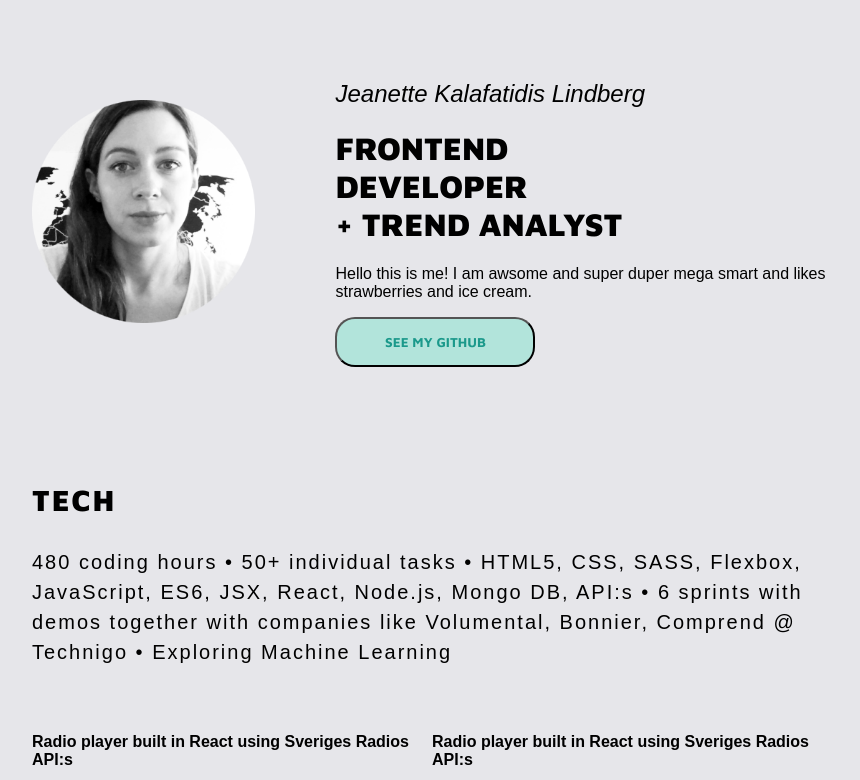
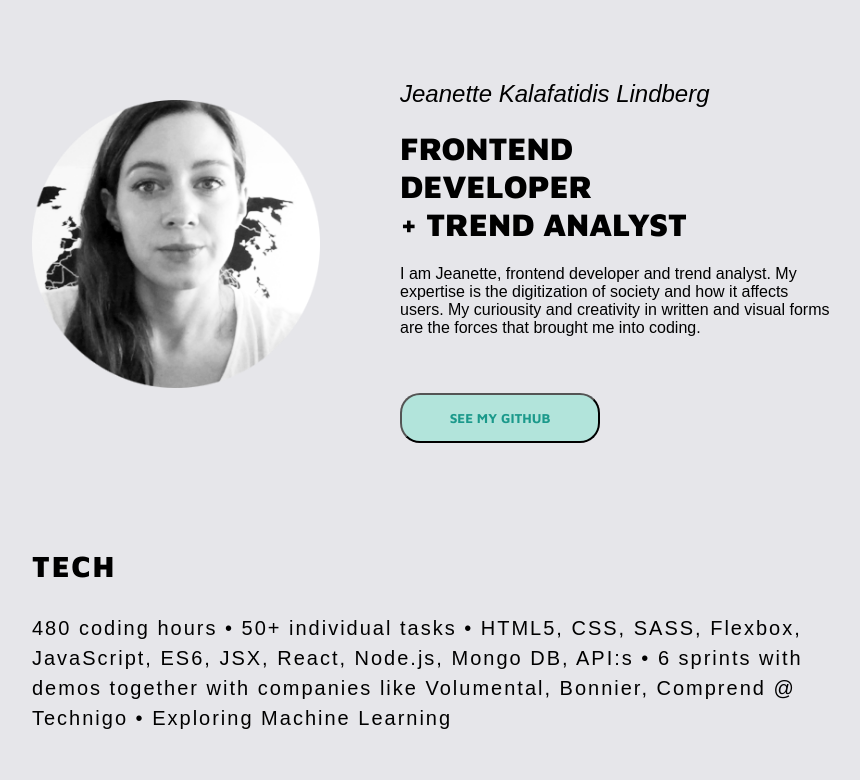
Before and after one commit to aejlindberg/portfolio, a React app in the folder react-starter-1.4.1/: page / in a window 1280 px wide. Shown: the top 780 px of the page, without its empty margins (208-1068 px from the left). Built offline with nearby package versions, Linux system fonts and the light colour scheme; a web font is replaced by a local one.

Commit message:
Added about me text

```diff
--- a/react-starter-1.4.1/src/components/landingPage.js
+++ b/react-starter-1.4.1/src/components/landingPage.js
@@ -16,8 +16,10 @@ class LandingPage extends React.Component {
             <div className="aboutMeText">
               <h2>Jeanette Kalafatidis Lindberg</h2>
               <h1>FRONTEND<br />DEVELOPER<br />+ TREND ANALYST</h1>
-              <p>Hello this is me! I am awsome and super duper
-              mega smart and likes strawberries and ice cream.
+              <p>I am Jeanette, frontend developer and trend analyst.
+              My expertise is the digitization of society and how it
+              affects users. My curiousity and creativity in written and
+              visual forms are the forces that brought me into coding.
               </p>
               <div className="aboutMeButton">
                 <button>SEE MY GITHUB</button>
@@ -44,7 +46,7 @@ class LandingPage extends React.Component {
           </div>
         </div>
         <div className="footer">
-          <h3>JEANETTE K LINDBERG</h3>
+          <p>JEANETTE K LINDBERG</p>
           <p>aejlindberg@gmail.com</p>
           <p>+4676 020 69 51</p>
         </div>
--- a/react-starter-1.4.1/src/index.css
+++ b/react-starter-1.4.1/src/index.css
@@ -18,7 +18,7 @@ button {
   border-radius: 20px;
   color: #1B998B;
   font-family: "Maven Pro", sans-serif;
-  margin-bottom: 50px;
+  margin: 40px auto;
   padding: 15px 25px;
   width: 200px;
 }
@@ -53,12 +53,17 @@ img {
   display: row;
 }
 
+.aboutMeImage {
+  width: 40%;
+}
+
 .aboutMeImage img {
   margin-top: 40px;
   width: 100%;
 }
 
 .aboutMeText {
+  width: 60%;
   margin-left: 80px;
 }
 
@@ -71,6 +76,7 @@ img {
 .techSection,
 .skillsColumns,
 .studiesColumns {
+  width: 100%;
   margin-bottom: 50px;
   display: flex;
   flex-flow: row wrap;
@@ -99,7 +105,7 @@ img {
 
 .skills,
 .studies {
-  width: 30%;
+  width: 33%;
 }
 
 .projectButton,
@@ -121,9 +127,6 @@ img {
   text-align: center;
 }
 
-.footer h3 {
-  margin: 0;
-}
 .footer p {
   margin: 0;
 }
```
